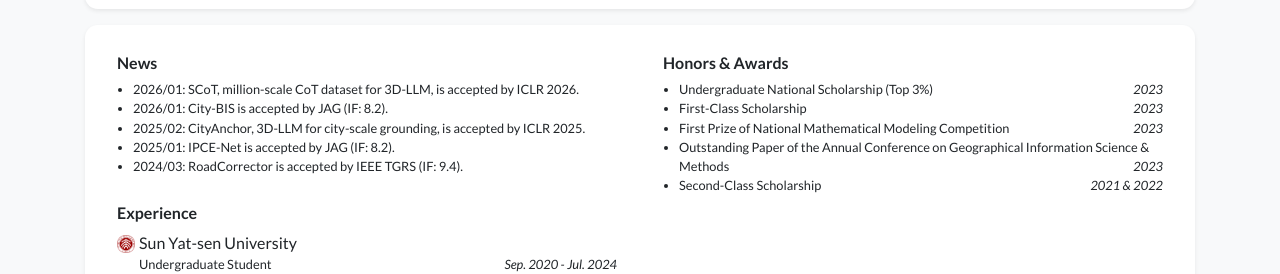
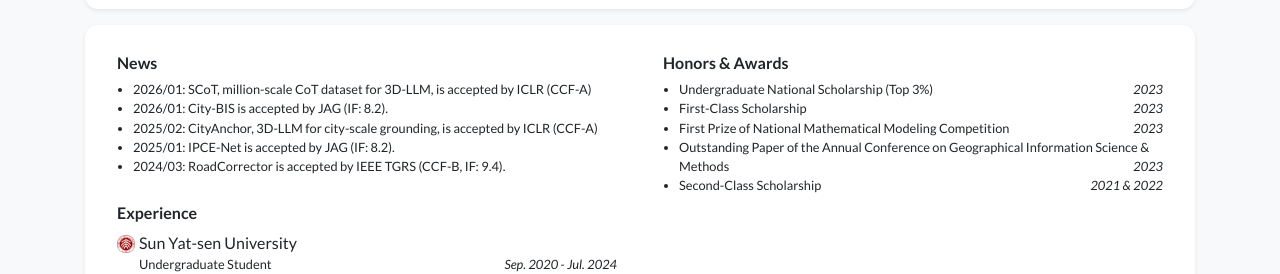
Before and after one commit to Lijp411/Lijp411.github.io, a Jekyll site: the page built from index.html, in a window 1280 px wide and 900 px high. Shown: the part 448-722 px from the top of the window. Built offline with Jekyll 4.4.1, drawn with Linux system fonts in a browser that asks for light colours; nearby versions of some CDN libraries; a style sheet for code colours, icons or effects is not loaded.

Commit message:
Update profile.yml

```diff
--- a/_data/profile.yml
+++ b/_data/profile.yml
@@ -61,15 +61,15 @@
 
 news:
 - date: [2026/01]
-  intr: "SCoT, million-scale CoT dataset for 3D-LLM, is accepted by ICLR 2026."
+  intr: "SCoT, million-scale CoT dataset for 3D-LLM, is accepted by ICLR (CCF-A)"
 - date: [2026/01]
   intr: "City-BIS is accepted by JAG (IF: 8.2)."
 - date: [2025/02]
-  intr: "CityAnchor, 3D-LLM for city-scale grounding, is accepted by ICLR 2025."
+  intr: "CityAnchor, 3D-LLM for city-scale grounding, is accepted by ICLR (CCF-A)"
 - date: [2025/01]
   intr: "IPCE-Net is accepted by JAG (IF: 8.2)."
 - date: [2024/03]
-  intr: "RoadCorrector is accepted by IEEE TGRS (IF: 9.4)."
+  intr: "RoadCorrector is accepted by IEEE TGRS (CCF-B, IF: 9.4)."
 
 awards:
 - name: Undergraduate National Scholarship (Top 3%)
```
